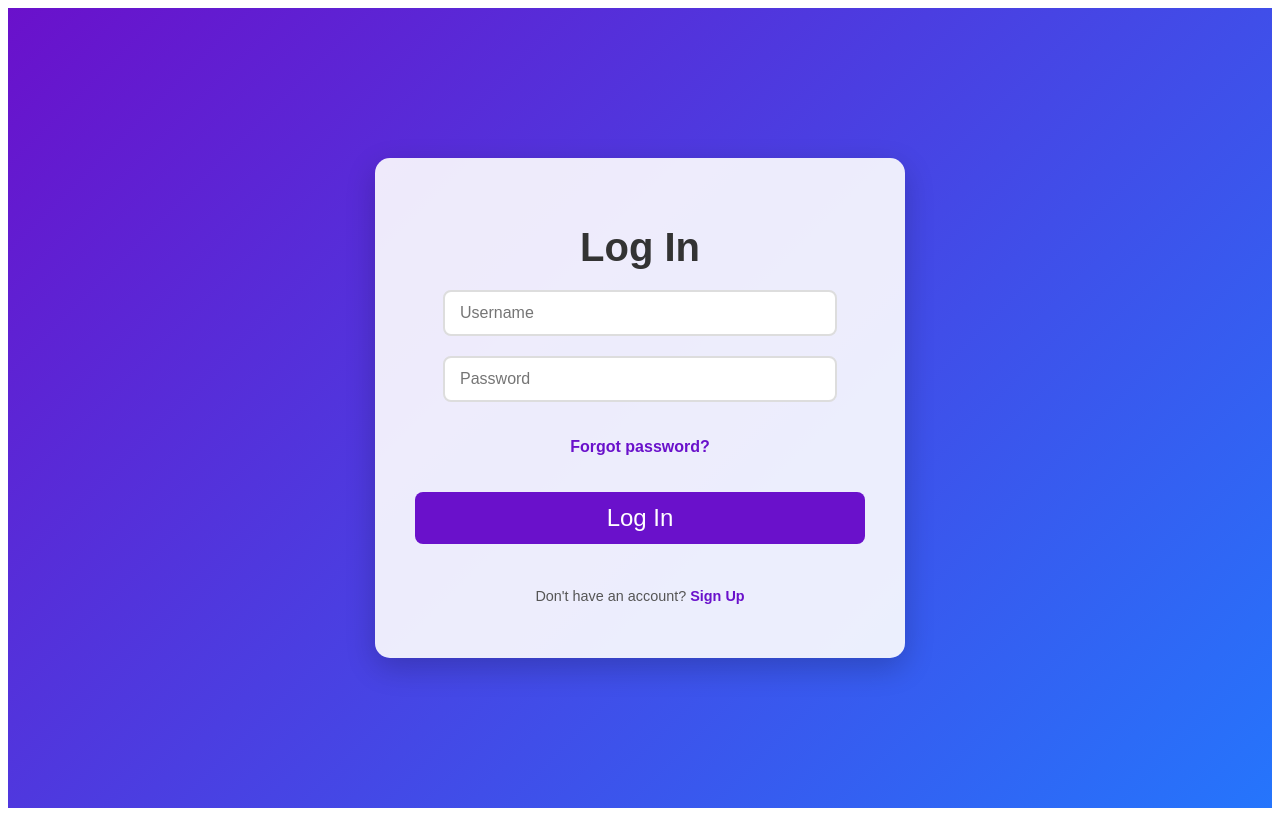
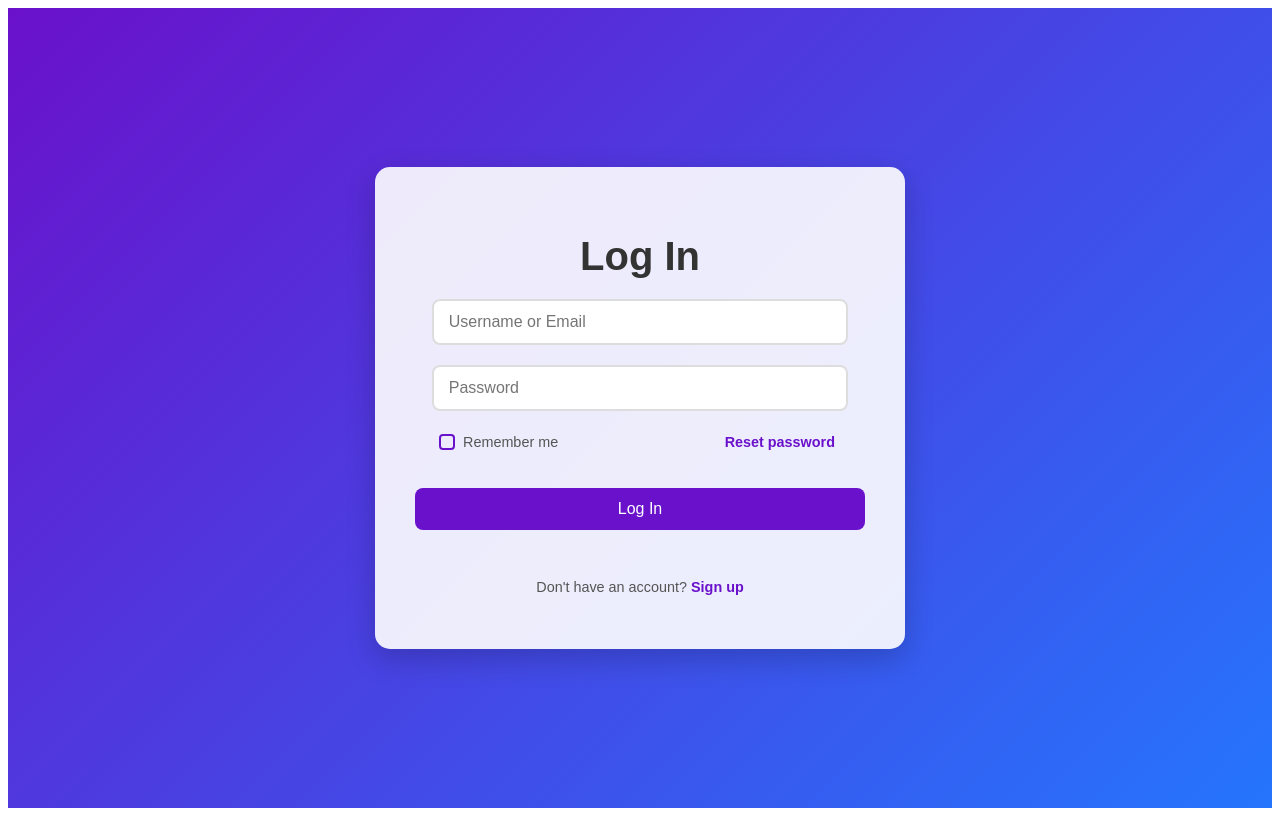
Before and after one commit to Depthecho/MyEngSite, a Django app: page /login/ in a window 1280 px wide. Run offline with Django 5.2, Linux system fonts and the light colour scheme.

Commit message:
added remember me to login page

```diff
--- a/EnglishSite/settings.py
+++ b/EnglishSite/settings.py
@@ -152,3 +152,5 @@ CACHES = {
         }
     }
 }
+
+REMEMBER_ME_AGE = 14 * 24 * 60 * 60
--- a/mainpage/static/style/signin.css
+++ b/mainpage/static/style/signin.css
@@ -45,7 +45,7 @@
 
 /* Поля ввода */
 .input {
-    width: 80%;
+    width: 85%;
     padding: 12px 15px;
     border: 2px solid #ddd;
     border-radius: 8px;
@@ -58,14 +58,84 @@
     border-color: #6a11cb;
 }
 
-/* Кнопка входа */
+/* Иконки внутри полей ввода */
+.form-group i {
+    position: absolute;
+    right: 15px;
+    top: 50%;
+    transform: translateY(-50%);
+    color: #888;
+    font-size: 1.2rem;
+    transition: color 0.3s ease;
+}
+
+.input:focus + i {
+    color: #6a11cb;
+}
+
+/* Строка с "Reset password" и "Remember me" */
+.form-options {
+    display: flex;
+    justify-content: space-between;
+    align-items: center;
+    margin-bottom: 15px;
+}
+
+/* Ссылка "Reset password" */
+.reset-password a {
+    color: #6a11cb;
+    text-decoration: none;
+    font-size: 0.9rem;
+    font-weight: 600;
+    transition: color 0.3s ease;
+    margin-right: 30px;
+}
+
+.reset-password a:hover {
+    color: #2575fc;
+}
+
+/* Чекбокс "Remember me" */
+.remember-me {
+    display: flex;
+    align-items: center;
+    margin-left: 20px;
+}
+
+.remember-me label {
+    display: flex;
+    align-items: center;
+    font-size: 0.9rem;
+    color: #555;
+    cursor: pointer;
+    margin-right: 30px;
+}
+
+.remember-me input[type="checkbox"] {
+    margin-right: 8px;
+    cursor: pointer;
+    appearance: none;
+    width: 16px;
+    height: 16px;
+    border: 2px solid #6a11cb;
+    border-radius: 4px;
+    outline: none;
+    transition: background-color 0.3s ease;
+}
+
+.remember-me input[type="checkbox"]:checked {
+    background-color: #6a11cb;
+    border-color: #6a11cb;
+}
+
+/* Кнопка для входа */
 .login-button {
     background: #6a11cb;
     color: white;
     padding: 12px;
     border: none;
     border-radius: 8px;
-    font-size: 1.5rem;
+    font-size: 1rem;
     cursor: pointer;
     transition: background 0.3s ease;
 }
@@ -74,73 +144,22 @@
     background: #2575fc;
 }
 
-/* Ссылка "Forgot password?" */
-.forgot-password {
-    text-align: left
+/* Ссылка "Don't have an account? Sign up" */
+.no-account {
+    margin-top: 15px;
     font-size: 0.9rem;
     color: #555;
 }
 
-.forgot-password-a {
+.no-account a {
     color: #6a11cb;
     text-decoration: none;
     font-weight: 600;
     transition: color 0.3s ease;
 }
 
-.forgot-password-a:hover {
+.no-account a:hover {
     color: #2575fc;
-}
-
-/* Ссылка "Don't have an account?" */
-.dont-have-account {
-    margin-top: 10px;
-    font-size: 0.9rem;
-    color: #555;
-}
-
-.dont-have-account-a {
-    color: #6a11cb;
-    text-decoration: none;
-    font-weight: 600;
-    transition: color 0.3s ease;
-}
-
-.dont-have-account-a:hover {
-    color: #2575fc;
-}
-
-/* Ошибки формы */
-.login-alert {
-    background: #ffebee;
-    color: #c62828;
-    padding: 10px;
-    border-radius: 8px;
-    margin-bottom: 20px;
-    text-align: left;
-}
-
-.login-alert ul {
-    list-style: none;
-    padding: 0;
-    margin: 0;
-}
-
-.login-alert li {
-    display: flex;
-    justify-content: space-between;
-    align-items: center;
-    padding: 5px 0;
-}
-
-.close-alert {
-    cursor: pointer;
-    font-size: 1.2rem;
-    margin-left: 10px;
-}
-
-.close-alert:hover {
-    color: #333;
 }
 
 /* Анимация появления формы */
@@ -166,10 +185,19 @@
     }
 
     .input {
-        padding: 10px;
+        padding: 10px 35px 10px 10px;
+    }
+
+    .form-group i {
+        font-size: 1rem;
     }
 
     .login-button {
         padding: 10px;
     }
+
+    .form-options {
+        flex-direction: column;
+        gap: 10px;
+    }
 }
--- a/mainpage/templates/mainpage/login_page.html
+++ b/mainpage/templates/mainpage/login_page.html
@@ -1,10 +1,11 @@
 {% extends 'mainpage/base.html' %}
 {% load static %}
+
+{% block title %}Log In{% endblock %}
 
 {% block extra_css %}
     <link rel="stylesheet" href="{% static 'style/signin.css' %}">
 {% endblock %}
-{% block title %}Log In{% endblock %}
 
 {% block content %}
 <div class="login-body">
@@ -12,39 +13,42 @@
         <h1 class="login-header">Log In</h1>
         <form method="post" class="login-form">
             {% csrf_token %}
-            {% if error_message %}
-            <div class="login-alert alert-danger">
-                <ul>
-                    <li>{{ error_message }}<span class="close-alert">×</span></li>
-                    <script>
-                        // Close error messages when the close button is clicked
-                        $(document).on("click", ".close-alert", function () {
-                            $(this).parent("li").remove();
-                        });
-                    </script>
-                </ul>
+
+            <!-- Поле для username/email -->
+            <div class="form-group">
+                <input type="text" id="id_username" name="username" class="input" placeholder="Username or Email" required>
+                <i class='bx bxs-user-circle'></i>
             </div>
-            {% endif %}
+
+            <!-- Поле для пароля -->
             <div class="form-group">
-                <input type="username" name="username" class="input" placeholder="Username" required>
+                <input type="password" id="id_password" name="password" class="input" placeholder="Password" required>
+                <i class='bx bxs-lock-alt'></i>
             </div>
-            <div class="form-group">
-                <input type="password" name="password" class="input" placeholder="Password" required>
+
+            <!-- Строка с "Reset password" и "Remember me" -->
+            <div class="form-options">
+                <!-- Чекбокс "Remember me" -->
+                <div class="remember-me">
+                    <label>
+                        <input type="checkbox" name="remember_me"> Remember me
+                    </label>
+                </div>
+
+                <!-- Ссылка "Reset password" -->
+                <div class="reset-password">
+                    <a href="#">Reset password</a>
+                </div>
             </div>
-            <div class="forgot-password">
-                <p class="forgot-password-p">
-                    <a class="forgot-password-a" href="#">Forgot password?</a>
-                </p>
-            </div>
+
+            <!-- Кнопка для входа -->
             <button type="submit" class="login-button">Log In</button>
 
-            <div class="dont-have-account">
-                <p class="dont-have-account-p">Don't have an account?
-                    <a href="{% url 'signup' %}" class="dont-have-account-a">Sign Up</a>
-                </p>
+            <!-- Ссылка "Don't have an account? Sign up" -->
+            <div class="no-account">
+                <p>Don't have an account? <a href="{% url 'signup' %}">Sign up</a></p>
             </div>
         </form>
     </div>
-    <a class="swap-theme"><i class="fa-regular fa-moon fa-2xl"></i></a>
 </div>
 {% endblock %}
--- a/mainpage/views.py
+++ b/mainpage/views.py
@@ -1,4 +1,6 @@
 import logging
+
+from django.conf import settings
 from django.contrib import messages
 from django.contrib.auth import login, authenticate, logout
 from django.shortcuts import render, redirect
@@ -54,8 +56,18 @@ def login_view(request):
             password = form.cleaned_data.get('password')
             user = authenticate(request, username=username, password=password)
             if user is not None:
-                user.backend = 'django.contrib.auth.backends.ModelBackend'
                 login(request, user)
+
+                # Обработка чекбокса "Remember me"
+                remember_me = request.POST.get('remember_me')
+                if remember_me:
+                    # Устанавливаем куки на 2 недели (14 дней)
+                    request.session.set_expiry(settings.REMEMBER_ME_AGE)
+                else:
+                    # Куки истекают при закрытии браузера
+                    request.session.set_expiry(0)
+
+                messages.success(request, 'You have been logged in successfully!')
                 return redirect('home')
             else:
                 messages.error(request, 'Invalid username/email or password.')
```
Also changed, not shown: db.sqlite3.
